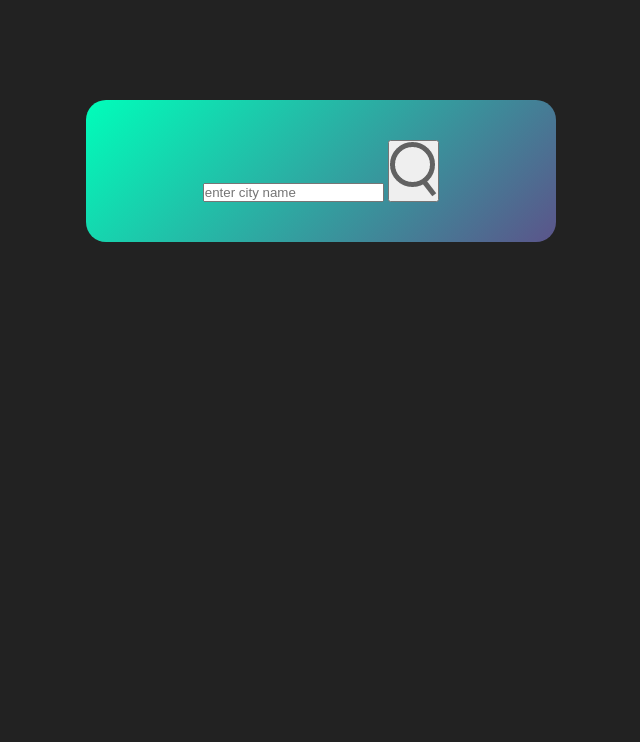
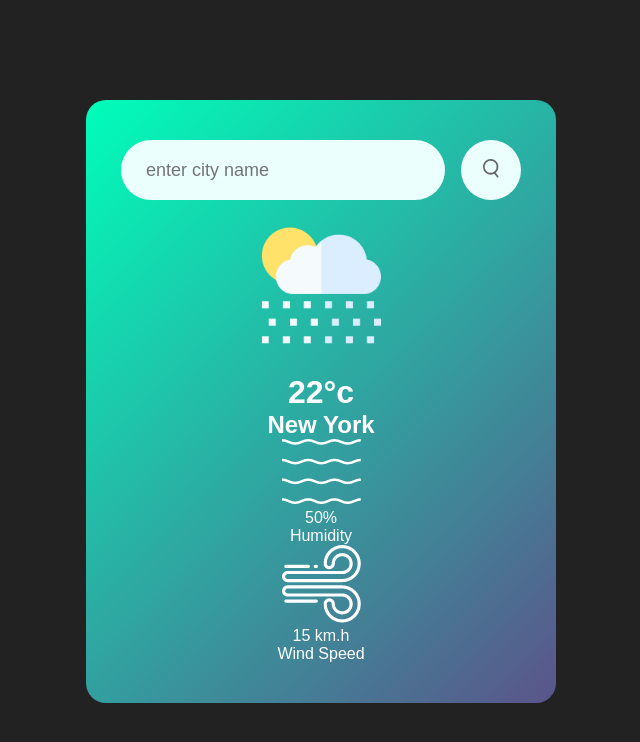
Before and after one commit to Kaleidoscopee/Weather-App-CA, a plain HTML site: page index.html in a window 1280 px wide. Shown: the whole page, without its empty margins (319-959 px from the left). Drawn offline with Linux system fonts and the light colour scheme.

Commit message:
Updates CSS and added weather humidity and wind speed

```diff
--- a/index.html
+++ b/index.html
@@ -12,6 +12,27 @@
             <input type="text" placeholder="enter city name" spellcheck="false">
             <button><img src="images/search.png"></button>
         </div>
+        <div class="weather">
+            <img src="images/rain.png" class="weather-icon">
+            <h1 class="temp">22°c</h1>
+            <h2 class="city">New York</h2>
+            <div class="details">
+                <div class="col">
+                    <img src="images/humidity.png">
+                    <div>
+                        <p class="humidity">50%</p>
+                        <p>Humidity</p>
+                    </div>
+                </div>
+                <div class="col">
+                    <img src="images/wind.png">
+                    <div>
+                        <p class="wind">15 km.h</p>
+                        <p>Wind Speed</p>
+                    </div>
+                </div>
+            </div>
+        </div>
     </div>
 </body>
 </html>
--- a/style.css
+++ b/style.css
@@ -19,3 +19,42 @@ body {
     padding: 40px 35px;
     text-align: center;
 }
+
+.search {
+    width: 100%;
+    display: flex;
+    align-items: center;
+    justify-content:space-between;
+}
+
+.search input {
+    border:0;
+    outline: 0;
+    background: #ebfffc;
+    color: #555;
+    padding: 10px 25px;
+    height: 60px;
+    border-radius: 30px;
+    flex: 1;
+    margin-right: 16px;
+    font-size: 18px;
+}
+
+.search button {
+    border: 0;
+    outline: 0;
+    background: #ebfffc;
+    border-radius: 50%;
+    width: 60px;
+    height: 60px;
+    cursor: pointer;
+}
+
+.search button img {
+    width: 16px;
+}
+
+.weather-icon {
+    width: 170px;
+
+}
```
